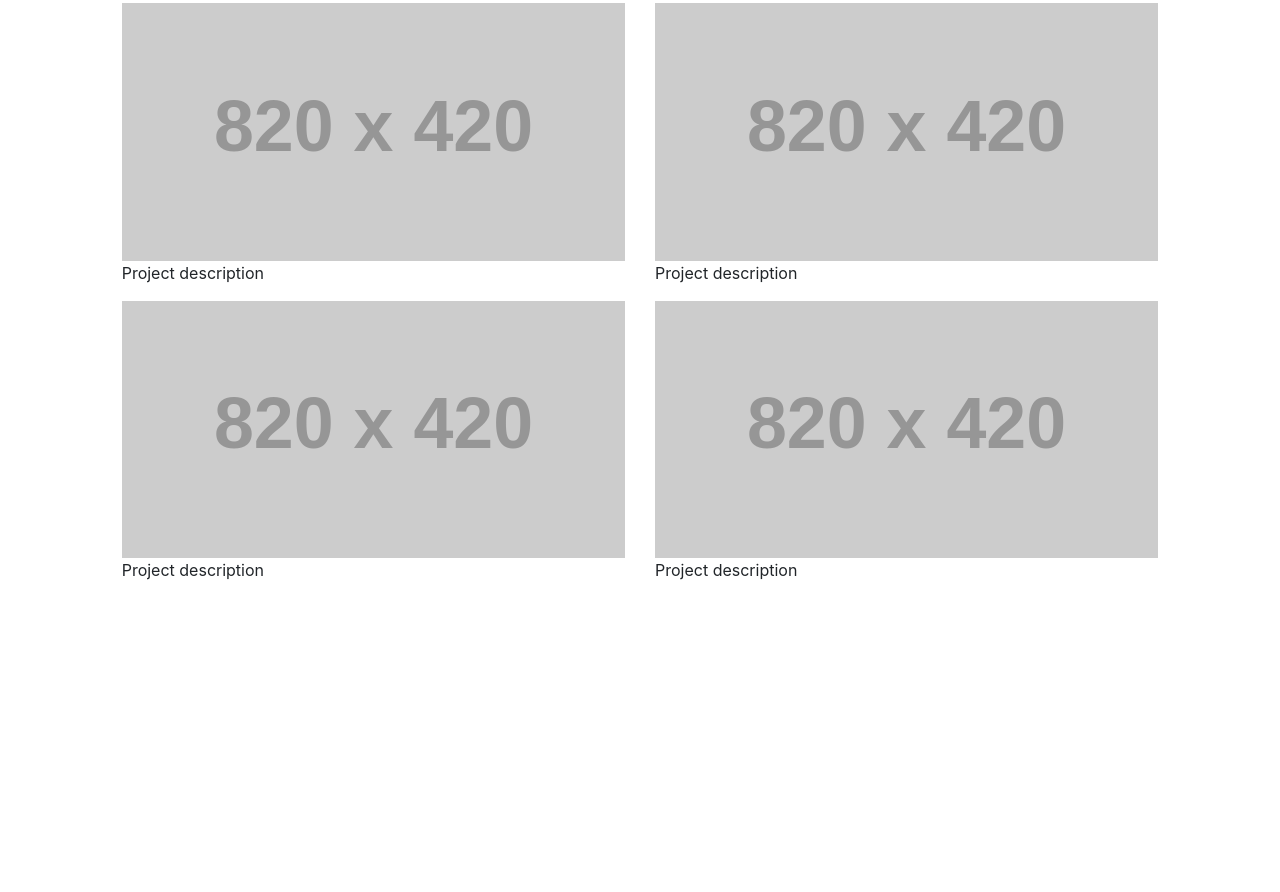
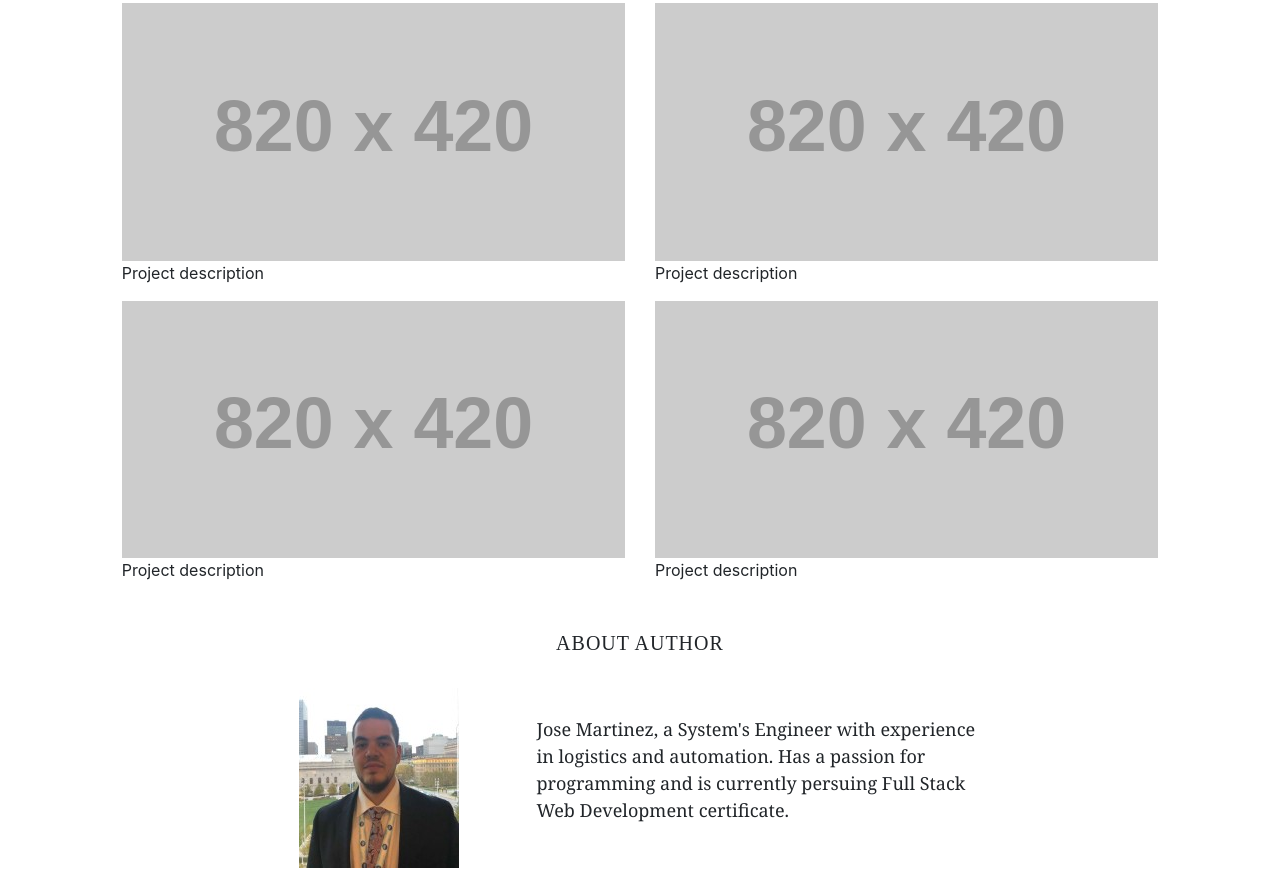
Before and after one commit to Jmauriciomtz/Personal_Portfolio, a plain HTML site: page index.html in a window 1280 px wide. Shown: the part 985-1877 px from the top of the page. Before the commit the page ends 1583 px from the top, so only its background shows below. Drawn offline with nearby package versions, Linux system fonts and the light colour scheme; placeholder pictures from the web are drawn by us.

Commit message:
finished

```diff
--- a/index.html
+++ b/index.html
@@ -1,5 +1,5 @@
 <!DOCTYPE html>
-<html lang="en">
+<html lang="en" id="top">
 
 <head>
     <!-- Required meta tags -->
@@ -10,6 +10,7 @@
     <link rel="stylesheet" href="https://stackpath.bootstrapcdn.com/bootstrap/4.1.3/css/bootstrap.min.css"
         integrity="sha384-MCw98/SFnGE8fJT3GXwEOngsV7Zt27NXFoaoApmYm81iuXoPkFOJwJ8ERdknLPMO" crossorigin="anonymous">
 
+    <!--my css js-->
     <link rel="stylesheet" type="text/css" href="./style.css">
     <script src="./commands.js"></script>
 
@@ -23,10 +24,10 @@
 <body data-spy="scroll" data-target="#navbarMenu">
     <nav id="navbarMenu" class="navbar navbar-expand w-100 border-bottom navbar-fixed-top">
         <div class="d-flex flex-grow-1">
-            <a class="navbar-brand my_name text-white" href="#">Jose Martinez</a>
+            <a class="navbar-brand my_name text-dark" href="#top">Jose Martinez</a>
             <div class="navbar-nav ml-auto">
-                <a class="nav-item nav-link text-dark" href="#">Portfolios</a>
-                <a class="nav-item nav-link text-dark" href="#">About</a>
+                <a class="nav-item nav-link text-dark" href="#portfolio">Portfolios</a>
+                <a class="nav-item nav-link text-dark" href="#about">About</a>
             </div>
         </div>
     </nav>
@@ -42,12 +43,12 @@
                         <hr class="divider">
                         <ul class="social-links d-flex flex-row">
                             <li>
-                                <a href="#" class="btn btn-secondary btn-lg github"><i
+                                <a href="https://github.com/Jmauriciomtz" class="btn btn-secondary btn-lg github"><i
                                         class="fab fa-github-square"></i></a>
                             </li>
                             <li>
-                                <a href="#" class="btn btn-secondary btn-lg linkedin"><i
-                                        class="fab fa-linkedin"></i></a>
+                                <a href="https://www.linkedin.com/in/josemar19/"
+                                    class="btn btn-secondary btn-lg linkedin"><i class="fab fa-linkedin"></i></a>
                             </li>
                         </ul>
                     </div>
@@ -57,7 +58,7 @@
     </div>
 
     <!--Portfolios-->
-    <div class="portfolio_section container-fluid">
+    <div class="portfolio_section container-fluid" id="portfolio">
         <div class="row">
             <div class="col-xs-12 col-md-10 offset-md-1 col-lg-10 offset-lg-1">
                 <p class="text-center portfolio_header">Portfolios</p>
@@ -103,6 +104,26 @@
                         <p class="description">Project description</p>
                     </div>
                 </div>
+                <div class="row about_section" id="about">
+                    <div class="col-12">
+                        <p class="text-center">About Author</p>
+                    </div>
+                </div>
+                <div class="row pb-4">
+                    <div class="col-xs-12 col-md-8 offset-md-2">
+                        <div class="row d-flex flex-row align-items-center">
+                            <div class="col-4 aling">
+                                <img class="img-fluid aspectRatioBox pt-0" src="./images/profile_pic.jpg">
+                            </div>
+                            <div class="col-8 about_section_info">
+                                <p>Jose Martinez, a System's Engineer with experience in logistics and automation.
+                                    Has a passion for programming and is currently persuing Full Stack Web Development
+                                    certificate.
+                                </p>
+                            </div>
+                        </div>
+                    </div>
+                </div>
             </div>
         </div>
     </div>
--- a/style.css
+++ b/style.css
@@ -5,6 +5,7 @@ body {
 .navbar-fixed-top {
     position: fixed;
     border-color: rgba(255, 255,255,0.2);
+    background-color: #fff;
     background-color: none;
     top: 0;
     right: 0;
@@ -102,3 +103,17 @@ left: -80px;
     background-size: cover;
     background-position: center;
 }
+
+/*--- About -- */
+.about_section > div > p{
+    margin-top: 30px;
+    margin-bottom: 30px;
+    font-size: 20px;
+    font-family: 'Times New Roman', Times, serif;
+    text-transform: uppercase;
+    letter-spacing: 1px;
+}
+.about_section_info > p {
+    font-size: 18px;
+    font-family: Georgia, 'Times New Roman', Times, serif;
+}
```
Also changed, not shown: images/profile_pic.jpg (added).
